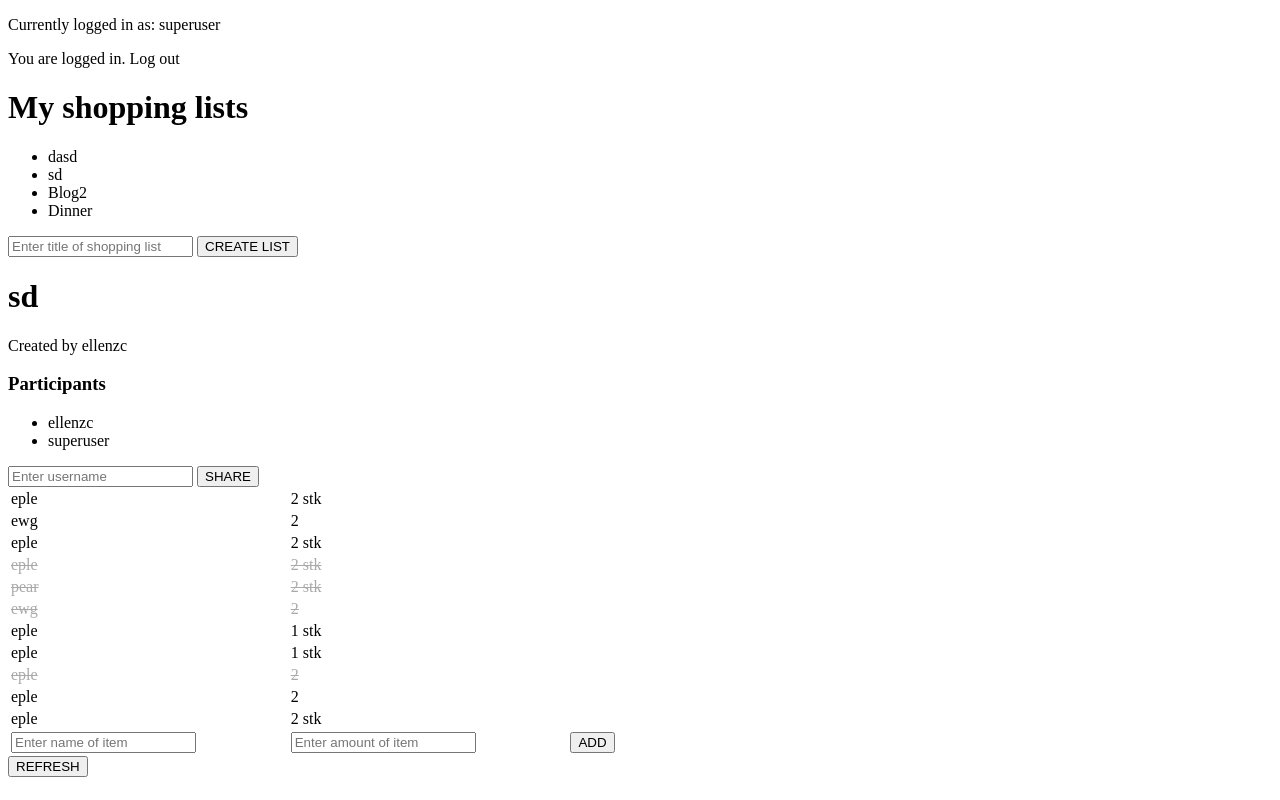
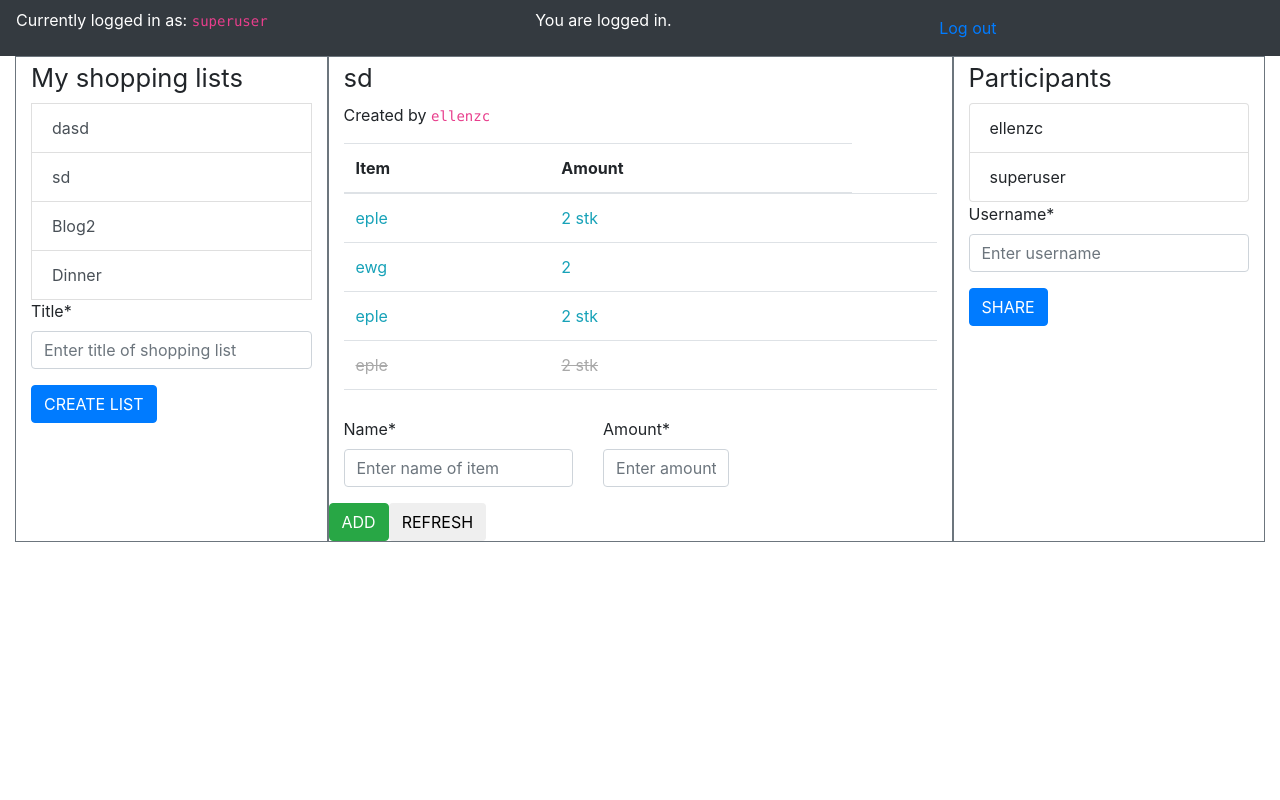
Before and after one commit to amerk97/Programvareutvikling, a Django app: page /main/shopping-lists/2 in a window 1280 px wide. Run offline with Django 3.2, Linux system fonts and the light colour scheme; a user stored in the database is signed in; data comes from the database, SQL or seed files in the repository; both versions use the stored data as it was after the commit; some libraries are stand-ins or nearby versions.

Commit message:
layout improvements

```diff
--- a/handleliste/handleliste/settings.py
+++ b/handleliste/handleliste/settings.py
@@ -31,7 +31,8 @@ ALLOWED_HOSTS = []
 # Application definition
 
 INSTALLED_APPS = [
-    'shopping_list',
+    'crispy_forms',
+    'shopping_list.apps.ShoppinglistConfig',
     'user.apps.UserConfig',
     'django.contrib.admin',
     'django.contrib.auth',
@@ -120,3 +121,4 @@ USE_TZ = True
 # https://docs.djangoproject.com/en/2.1/howto/static-files/
 
 STATIC_URL = '/static/'
+CRISPY_TEMPLATE_PACK = 'bootstrap4'
--- a/handleliste/shopping_list/static/shopping_list/main.css
+++ b/handleliste/shopping_list/static/shopping_list/main.css
@@ -0,0 +1,50 @@
+body{
+    font-family: Calibri;
+}
+
+
+#container{
+    display: flex;
+    height: auto;
+}
+
+
+#profile{
+    border-style: groove;
+}
+
+#list{
+    border-style: groove;
+}
+
+#participants{
+    border-style: groove;
+}
+
+#items{
+    max-height: 50%;
+    overflow: auto;
+}
+
+
+
+a {
+    color: black;
+    text-decoration: none;
+}
+
+
+.item-bought {
+    text-decoration: line-through;
+    -webkit-text-fill-color: darkgrey;
+    color: darkgrey;
+}
+.item-not-bought {
+    text-decoration: none;
+    -webkit-text-fill-color: black;
+    color: black;
+}
+
+h1{
+    color: blue;
+}
--- a/handleliste/shopping_list/templates/shopping_list/index.html
+++ b/handleliste/shopping_list/templates/shopping_list/index.html
@@ -1,22 +1,32 @@
+{% load static %}
+{% load crispy_forms_tags %}
+
 <!DOCTYPE html>
 <html lang="en">
 <head>
     <meta charset="UTF-8">
+    <meta name="viewport" content="width=device-width">
+
+    <link rel="stylesheet" type="text/css" href="{% static 'shopping_list/main.css' %}">
+    <link rel="stylesheet" href="https://stackpath.bootstrapcdn.com/bootstrap/4.1.3/css/bootstrap.min.css" integrity="sha384-MCw98/SFnGE8fJT3GXwEOngsV7Zt27NXFoaoApmYm81iuXoPkFOJwJ8ERdknLPMO" crossorigin="anonymous">
     <title>Shopping list website</title>
-    <style>
-        a {
-            color: black;
-            text-decoration: none;
-        }
-        .item-bought {
-	        text-decoration: line-through;
-            -webkit-text-fill-color: darkgray;
-            color: darkgrey;
-        }
-    </style>
 </head>
 <body>
-    <p>Currently logged in as: {{ user.username }}</p>
+    <nav class="navbar navbar-dark bg-dark">
+        <p style="color:white;">Currently logged in as: <code>{{ user.username }}</code></p>
+        {% if user.is_authenticated %}
+            <p style="color: white;">You are logged in.</p>
+            <a href="/logout">Log out</a><br>
+
+        {% else %}
+            <p style="color: white;">You are logged out.</p>
+            <a href="/login">Log in</a>
+            <a href="http://localhost:8000">Register</a>
+        {% endif %}
+
+    </nav>
+    <div class="container-fluid" style="display:flex;">
+        <div id="profile" class="col-3 border border-secondary">
 
             {% csrf_token %}
 
@@ -29,32 +39,24 @@
             {% endfor %}
             {% endif %}
 
-    {% if user.is_authenticated %}
-	You are logged in.
-	<a href="/logout">Log out</a>
-
-{% else %}
-	You are logged out.
-	<a href="/login">Log in</a>
-	<a href="http://localhost:8000">Register</a>
-
-{% endif %}
 
 
             <!-- The shopping list the user participates in -->
-    <h1>My shopping lists</h1>
-    <ul>
+            <h2><small>My shopping lists</small></h2>
+
             {% for shopping_list in my_shopping_lists %}
-        <li><a href="{% url 'detail' shopping_list.id %}">{{ shopping_list.title }}</a></li>
+                <a class="list-group-item list-group-item-action" href="{% url 'detail' shopping_list.id %}">{{ shopping_list.title }}</a>
             {% endfor %}
-    </ul>
+
 
             <form action="{% url 'create-list' %}" method='POST'>
                 {% csrf_token %}
-        {{ shopping_list_form.title }}
-        <button type='submit'>CREATE LIST</button>
+                {{ shopping_list_form.title|as_crispy_field }}
+                <button type='submit' class="btn btn-primary">CREATE LIST</button>
             </form>
+        </div>
         {% block content %}
         {% endblock %}
+    </div>
 </body>
 </html>
--- a/handleliste/shopping_list/templates/shopping_list/shoppinglist.html
+++ b/handleliste/shopping_list/templates/shopping_list/shoppinglist.html
@@ -1,54 +1,79 @@
 {% extends 'shopping_list/index.html' %}
 
+{% load crispy_forms_tags %}
+
 {% block content %}
-    <h1>{{ shopping_list.title }}</h1>
-    <p>Created by {{ shopping_list.owner }}</p>
 
-    <h3>Participants</h3>
-    <ul>
-        <li>{{ shopping_list.owner }}</li>
-        {% for participant in shopping_list.participants.all %}
-        <li>{{ participant }}</li>
-        {% endfor %}
-    </ul>
-    <form action="{% url 'share-shopping-list' shopping_list.id %}" method='POST'>
-        {% csrf_token %}
-        {{ share_form.username }}
-        <button type="submit">SHARE</button>
-    </form>
-
-    <table style='width:50%'>
+    <div id="list" class="col-6 border border-secondary">
+        <h2><small>{{ shopping_list.title }}</small></h2>
+        <p>Created by <code>{{ shopping_list.owner }}</code></p>
+        <div id="items" style="max-height: 250px;" class="scrollbar scrollbar-primary">
+                <table class="table table-hover">
+                    <thead>
+                        <th>Item</th>
+                        <th>Amount</th>
+                    </thead>
+                    <tbody>
                         {% for item in item_list %}
                             <tr>
                                 {% if item.bought %}
-                    <td class="item-bought"><a href="{% url 'not-bought' item.id %}">{{ item.name }}</a></td>
-                    <td class="item-bought"><a href="{% url 'not-bought' item.id %}">{{ item.amount }}</a></td>
+                                    <td class="item-bought"><a class="text-muted" href="{% url 'not-bought' item.id %}">{{ item.name }}</a></td>
+                                    <td class="item-bought"><a class="text-muted" href="{% url 'not-bought' item.id %}">{{ item.amount }}</a></td>
                                 {% else %}
-                    <td><a href="{% url 'bought' item.id %}">{{ item.name }}</a></td>
-                    <td><a href="{% url 'bought' item.id %}">{{ item.amount }}</a></td>
+                                    <td><a class="text-info" href="{% url 'bought' item.id %}">{{ item.name }}</a></td>
+                                    <td><a class="text-info" href="{% url 'bought' item.id %}">{{ item.amount }}</a></td>
                                 {% endif %}
                                     <td>
                                         <!-- Only item creator and shopping list owner should see this-->
                                         {% if shopping_list.owner == user or item.creator == user %}
                                         <form action="{% url 'delete-item' item.id %}" method='POST'>
                                             {%  csrf_token %}
-                            <button type="submit">DELETE ITEM</button>
+                                            <button type="submit" class="btn btn-danger btn-sm">DELETE</button>
                                         </form>
                                         {% endif %}
                                     </td>
                             </tr>
                         {% endfor %}
-            <tr>
+                    </tbody>
+                </table>
+        </div><br>
+
         <form action="{% url 'add' shopping_list.id %}" method='POST'>
             {% csrf_token %}
-                    <td>{{ item_form.name }}</td>
-                    <td>{{ item_form.amount }}</td>
-                    <td><button type="submit">ADD</button></td>
+            <div class="row">
+                <div class="col-5">{{ item_form.name|as_crispy_field }}</div>
+                <div class="col-3">{{ item_form.amount|as_crispy_field }}</div>
+            </div>
+
         </form>
-            </tr>
-    </table>
+        <div class="row">
+            <form action="{% url 'add' shopping_list.id %}" method='POST'>
+                {% csrf_token %}
+                <button type="submit" class="btn btn-success">ADD</button>
+            </form>
+
+
             <form action="{% url 'detail' shopping_list.id %}" method='POST'>
                 {% csrf_token %}
-        <td><button type="submit">REFRESH</button></td>
+                <button type="submit" class="btn btn-default">REFRESH</button>
             </form>
+        </div>
+
+    </div>
+    <div id="participants" class="col-3 border border-secondary">
+        <h2><small>Participants</small></h2>
+        <ul class="list-group">
+            <li class="list-group-item">{{ shopping_list.owner }}</li>
+            {% for participant in shopping_list.participants.all %}
+            <li class="list-group-item">{{ participant }}</li>
+            {% endfor %}
+        </ul>
+        <form action="{% url 'share-shopping-list' shopping_list.id %}" method='POST'>
+            {% csrf_token %}
+            {{ share_form.username|as_crispy_field }}
+            <button type="submit" class="btn btn-primary">SHARE</button>
+        </form>
+    </div>
+
+
 {% endblock %}
```
Also changed, not shown: handleliste/db.sqlite3. Lines whose indentation alone changed are shown as unchanged.
